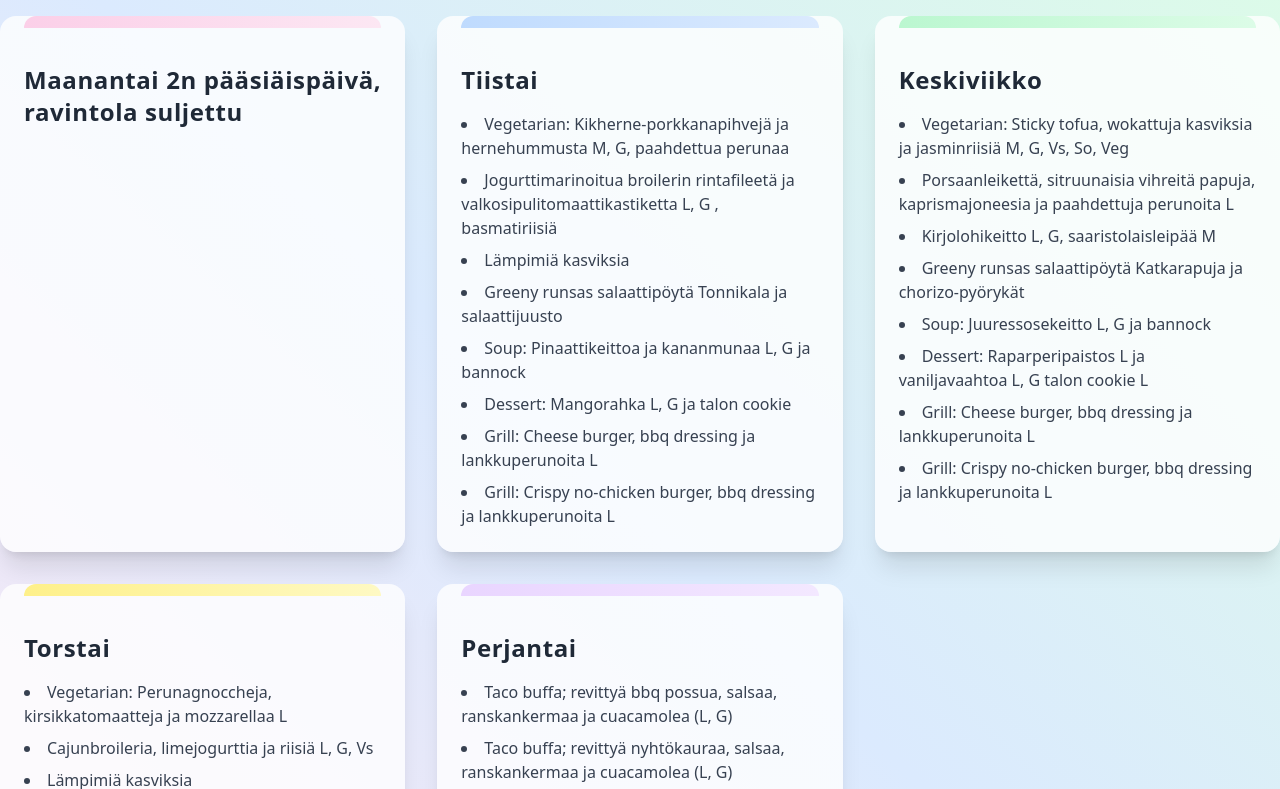
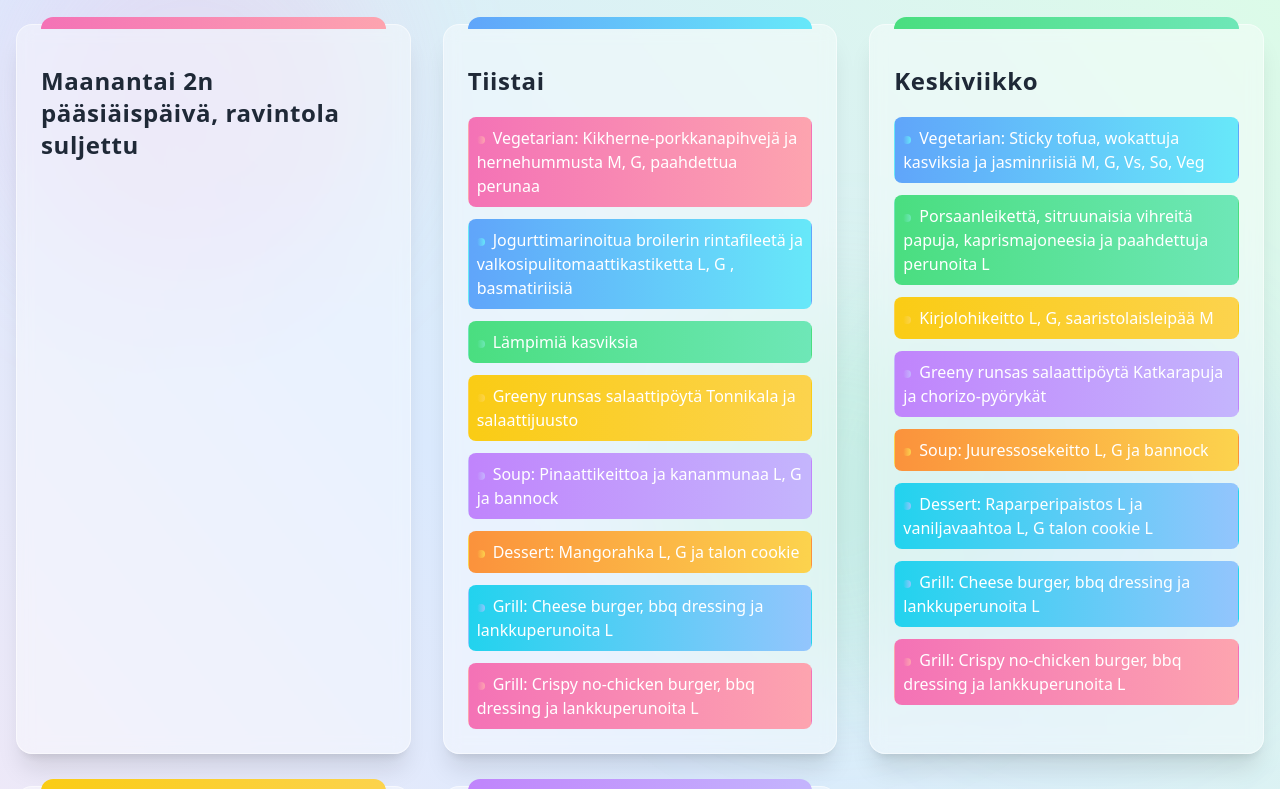
Before and after one commit to Krugou/karvaamomenu, a website: page index.html in a window 1280 px wide. Shown: the part 96-885 px from the top of the page. Drawn offline with nearby package versions, Linux system fonts and the light colour scheme.

Commit message:
Enhance menu display with animated effects and improved styling

```diff
--- a/index.html
+++ b/index.html
@@ -6,47 +6,116 @@
   <meta name="viewport" content="width=device-width, initial-scale=1.0">
   <title>Viikon Ruokalista</title>
   <script src="https://cdn.tailwindcss.com"></script>
+  <style>
+    @keyframes float {
+      0% {
+        transform: translateY(0px);
+      }
+
+      50% {
+        transform: translateY(-10px);
+      }
+
+      100% {
+        transform: translateY(0px);
+      }
+    }
+
+    .float-animation {
+      animation: float 3s ease-in-out infinite;
+    }
+
+    .glass-effect {
+      backdrop-filter: blur(8px);
+      -webkit-backdrop-filter: blur(8px);
+    }
+  </style>
 </head>
 
-<body class="bg-gradient-to-tr from-pink-100 via-blue-100 to-green-100 min-h-screen">
-  <div class="container mx-auto py-8">
+<body class="bg-gradient-to-tr from-pink-100 via-blue-100 to-green-100 min-h-screen relative overflow-x-hidden">
+  <!-- Animated background elements -->
+  <div class="fixed inset-0 -z-10">
+    <div
+      class="absolute w-96 h-96 bg-pink-300/20 rounded-full blur-3xl top-0 left-0 animate-[spin_20s_linear_infinite]">
+    </div>
+    <div
+      class="absolute w-96 h-96 bg-blue-300/20 rounded-full blur-3xl bottom-0 right-0 animate-[spin_25s_linear_infinite]">
+    </div>
+    <div
+      class="absolute w-96 h-96 bg-green-300/20 rounded-full blur-3xl top-1/2 left-1/2 animate-[spin_30s_linear_infinite]">
+    </div>
+  </div>
+
+  <div class="container mx-auto py-8 px-4">
     <h1
-      class="text-4xl font-extrabold mb-10 text-center text-transparent bg-clip-text bg-gradient-to-r from-pink-500 via-blue-500 to-green-500 drop-shadow-lg">
+      class="text-5xl font-extrabold mb-10 text-center text-transparent bg-clip-text bg-gradient-to-r from-pink-500 via-blue-500 to-green-500 drop-shadow-lg hover:scale-105 transition-transform duration-300 float-animation">
       Viikon Ruokalista</h1>
     <div id="menu-container" class="grid gap-8 md:grid-cols-2 lg:grid-cols-3"></div>
   </div>
   <script>
     const cardColors = [
-      'from-pink-200 to-pink-100',
-      'from-blue-200 to-blue-100',
-      'from-green-200 to-green-100',
-      'from-yellow-200 to-yellow-100',
-      'from-purple-200 to-purple-100',
-      'from-orange-200 to-orange-100',
-      'from-cyan-200 to-cyan-100'
+      'from-pink-400 to-rose-300',
+      'from-blue-400 to-cyan-300',
+      'from-green-400 to-emerald-300',
+      'from-yellow-400 to-amber-300',
+      'from-purple-400 to-violet-300',
+      'from-orange-400 to-amber-300',
+      'from-cyan-400 to-blue-300'
     ];
     async function loadMenu () {
       const res = await fetch( './menu.json' );
       const menu = await res.json();
       const container = document.getElementById( 'menu-container' );
       container.innerHTML = '';
+
+      // Create a map to store items and their colors
+      const itemColorMap = new Map();
+      let colorIndex = 0;
+
+      // First pass to identify duplicate items
+      menu.forEach( dayMenu => {
+        dayMenu.items.forEach( item => {
+          if ( !itemColorMap.has( item ) ) {
+            itemColorMap.set( item, cardColors[ colorIndex % cardColors.length ] );
+            colorIndex++;
+          }
+        } );
+      } );
+
       menu.forEach( ( dayMenu, idx ) => {
         const card = document.createElement( 'div' );
-        card.className = `relative bg-white/80 rounded-2xl shadow-xl p-6 flex flex-col transition-transform duration-200 hover:scale-105 hover:shadow-2xl border-t-8 border-transparent`;
-        // Colorful header bar
+        card.className = `relative bg-white/40 glass-effect rounded-2xl shadow-xl p-6 flex flex-col
+                    transition-all duration-300 hover:scale-105 hover:shadow-2xl hover:bg-white/60
+                    border border-white/50 group`;
+
+        // Colorful header bar with gradient animation
         const header = document.createElement( 'div' );
-        header.className = `absolute -top-2 left-6 right-6 h-3 rounded-t-xl bg-gradient-to-r ${ cardColors[ idx % cardColors.length ] }`;
+        header.className = `absolute -top-2 left-6 right-6 h-3 rounded-t-xl bg-gradient-to-r
+                    ${ cardColors[ idx % cardColors.length ] } group-hover:h-4 transition-all duration-300`;
         card.appendChild( header );
+
         const title = document.createElement( 'h2' );
-        title.className = 'text-2xl font-bold mb-4 mt-4 text-gray-800 tracking-wide';
+        title.className = 'text-2xl font-bold mb-4 mt-4 text-gray-800 tracking-wide group-hover:text-transparent group-hover:bg-clip-text group-hover:bg-gradient-to-r group-hover:from-pink-500 group-hover:to-violet-500 transition-all duration-300';
         title.textContent = dayMenu.day;
         card.appendChild( title );
+
         const ul = document.createElement( 'ul' );
-        ul.className = 'list-disc list-inside space-y-2 text-gray-700';
+        ul.className = 'list-none space-y-3 text-gray-700';
         dayMenu.items.forEach( item => {
           const li = document.createElement( 'li' );
-          li.textContent = item;
-          li.className = 'hover:text-pink-600 transition-colors duration-150';
+          const itemColor = itemColorMap.get( item );
+          li.className = `p-2 my-1 rounded-lg border border-transparent hover:border-current
+                         transition-all duration-200 bg-gradient-to-r ${ itemColor } bg-opacity-20
+                         hover:translate-x-2 hover:shadow-md text-white`;
+
+          const dot = document.createElement( 'span' );
+          dot.className = `inline-block w-2 h-2 rounded-full mr-2 bg-gradient-to-r ${ itemColor }`;
+          li.appendChild( dot );
+
+          const text = document.createElement( 'span' );
+          text.textContent = item;
+          li.appendChild( text );
+
           ul.appendChild( li );
         } );
         card.appendChild( ul );
```
